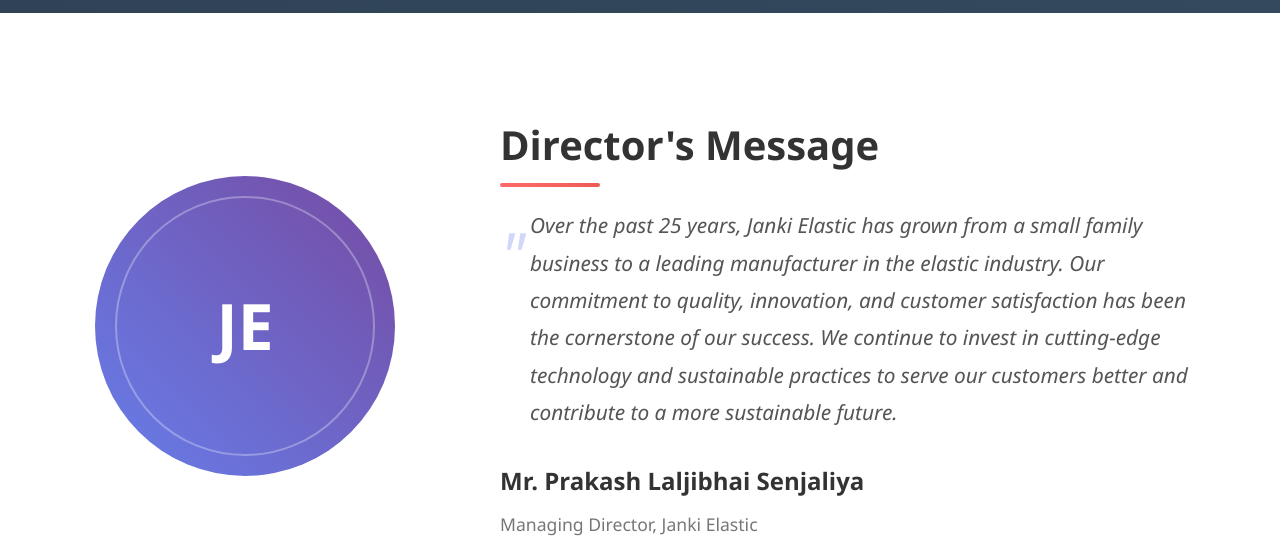
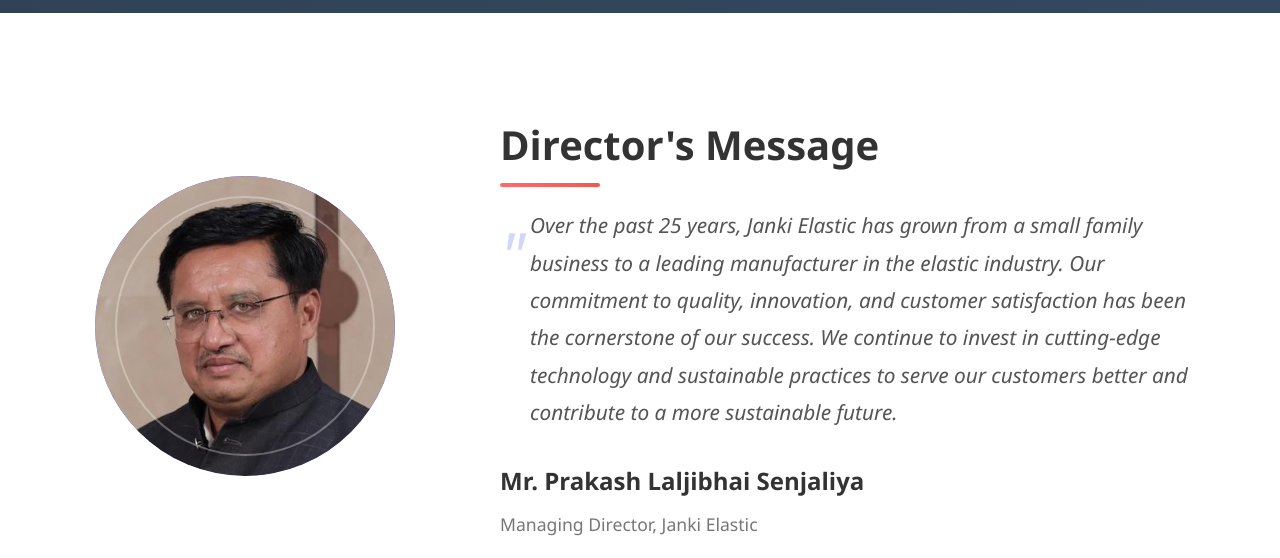
Before and after one commit to Ravij-p/JankiElastic, a plain HTML site: page index.html in a window 1280 px wide. Shown: the part 2239-2797 px from the top of the page. Drawn offline with Linux system fonts and the light colour scheme.

Commit message:
Add director's image to the Director's Message section

```diff
--- a/index.html
+++ b/index.html
@@ -851,7 +851,9 @@
     <section class="director-section">
       <div class="container">
         <div class="director-container">
-          <div class="director-image">JE</div>
+          <div class="director-image">
+            <img src="/directors.jpg" width="100%" style="border-radius: 50%" />
+          </div>
           <div class="director-content">
             <h2 class="director-title">Director's Message</h2>
             <p class="director-quote">
```
Also changed, not shown: directors.jpg (added).
